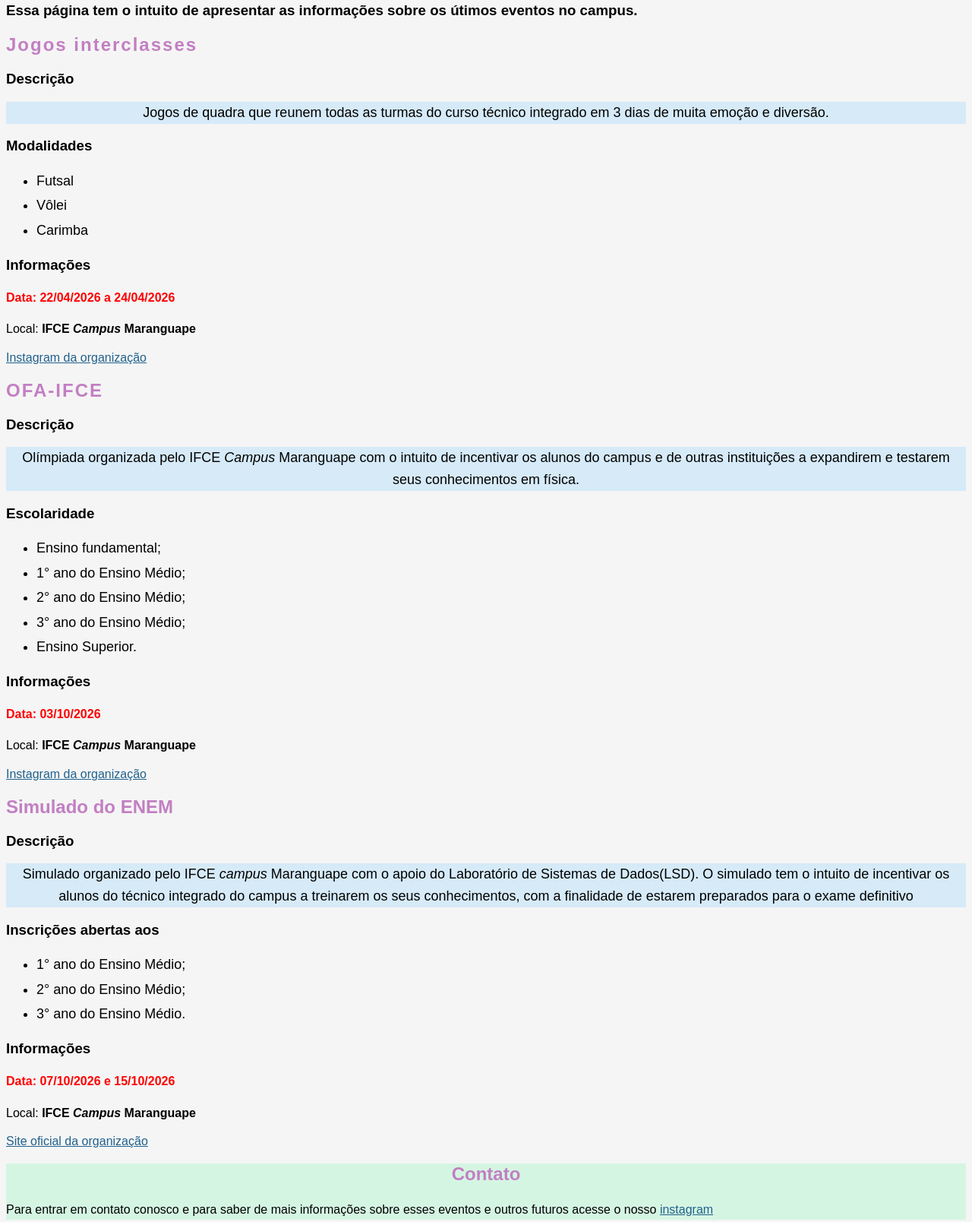
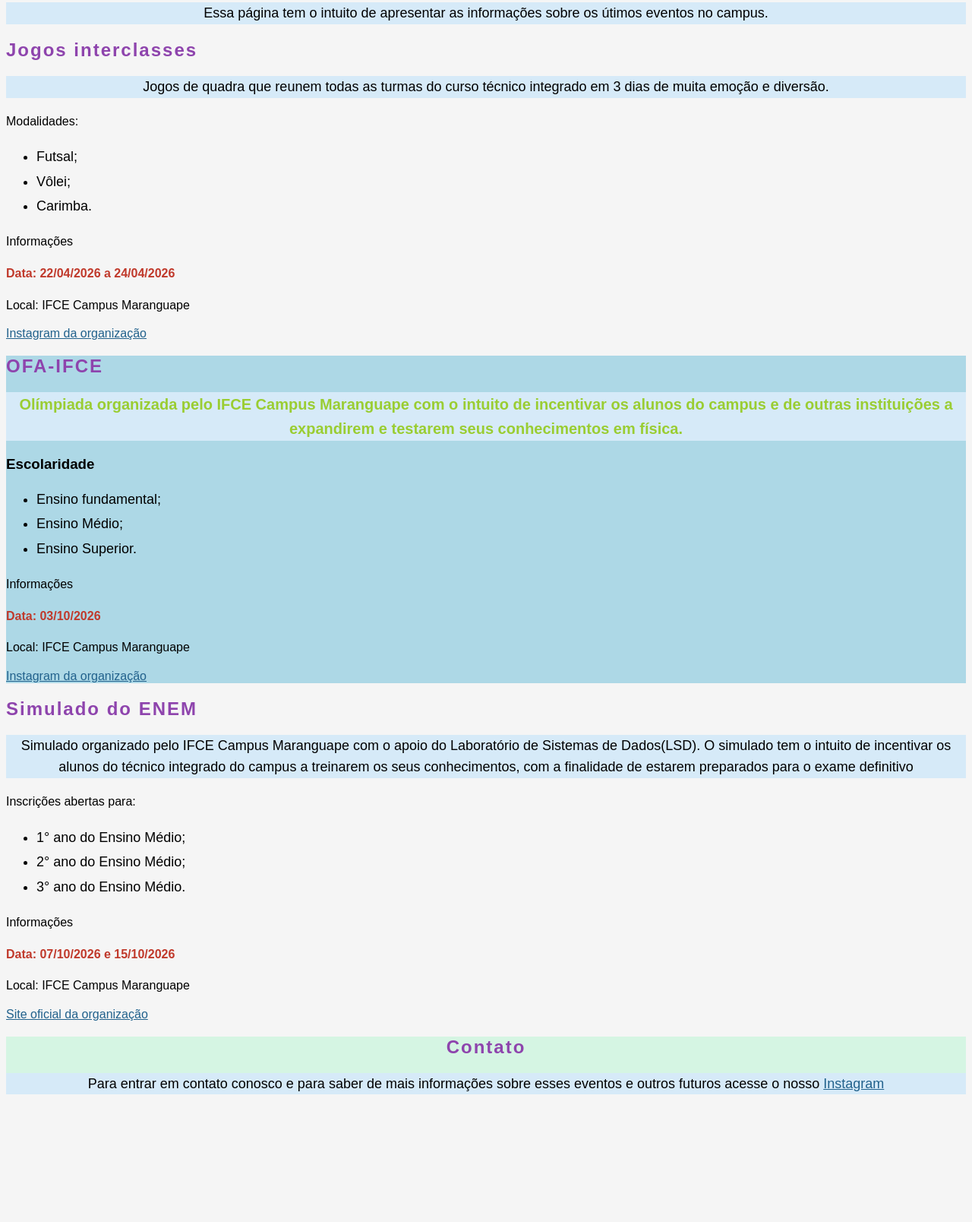
Before and after one commit to llMat1/Agenda-CSS, a plain HTML site: page index.html in a window 1280 px wide. Shown: the part 87-1695 px from the top of the page at 76% size. After the commit the page ends 1545 px from the top, so only its background shows below. Drawn offline with Linux system fonts and the light colour scheme.

Commit message:
HTML / CSS

```diff
--- a/index.html
+++ b/index.html
@@ -1,77 +1,79 @@
+<!--Meu GITHUB-->
+
 <!DOCTYPE html>
 <html>
     <head>
         <title>Agenda de Eventos</title>
         <style>
             body {font-family: Arial, sans-serif; background-color: #f5f5f5;}
-            h1 {color: #1b4f72; font-size: 36px; font-weight: bold; text-align: center; font-family: "Playfair Display", serif;}
-            h2 {color: rgb(194, 127, 194); font-size: 24px;}
+            h2 {color: #8e44ad; font-size: 24px; letter-spacing: 2px;}
             p {font-size: 16px; line-height: 1.6; text-align: justify;}
             ul {font-size: 18px; line-height: 1.8;}
             a {color: #21618c;}
-            a:hover {color: #e74c3c;  }
+            a:hover {color: rgb(231, 76, 60);}
             .descricoes {background-color: #d6eaf8; text-align: center; font-size: 18px;}
-            .titulos_eventos {letter-spacing: 2px;}
-            .datas {color: red; font-weight: bold;}
-            #contatos {background-color: #d5f5e3; text-align: center;}
+            .datas {color: #c0392b; font-weight: bold;}
+            #contato {background-color: #d5f5e3; text-align: center;}
+            #titulo_principal {color: rgb(27, 80, 116); font-size: 36px; font-weight: bold; text-align: center; font-family: "Playfair Display", serif;}
+            .evento-destaque {background-color: lightblue;}
+            .evento-destaque .descricoes {color: yellowgreen; font-size: 20px; font-weight: bold;}
         </style>
     </head>
     <body>
         <main>
             <header>
-                <h1>Eventos do IFCE <i>Campus</i> Maranguape</h1>
-                <h3>Essa página tem o intuito de apresentar as informações sobre os útimos eventos no campus.</h3>
+                <h1 id="titulo_principal">Eventos do IFCE Campus Maranguape</h1>
+                <p class="descricoes">Essa página tem o intuito de apresentar as informações sobre os útimos eventos no campus.</p>
             </header>
+
             <section>
-                <h2 class="titulos_eventos">Jogos interclasses</h2>
-                <h3>Descrição</h3>
+                <h2>Jogos interclasses</h2>
                 <p class="descricoes">Jogos de quadra que reunem todas as turmas do curso técnico integrado em 3 dias de muita emoção e diversão.</p>
-                <h3>Modalidades</h3>
+                <p>Modalidades:</p>
                 <ul>
-                    <li>Futsal</li>
-                    <li>Vôlei</li>
-                    <li>Carimba</li>
+                    <li>Futsal;</li>
+                    <li>Vôlei;</li>
+                    <li>Carimba.</li>
                 </ul>
-                <h3>Informações</h3>
-                <p class="datas">Data: <b>22/04/2026 a 24/04/2026</b></p>
-                <p>Local: <b>IFCE <i>Campus</i> Maranguape</b></p>
+                <p>Informações</p>
+                <p class="datas">Data: 22/04/2026 a 24/04/2026</p>
+                <p>Local: IFCE Campus Maranguape</p>
                 <a href="https://www.instagram.com/ed.fisica.ifcempe/">Instagram da organização</a>
             </section>
-            <section>
-                <h2 class="titulos_eventos">OFA-IFCE</h2>
-                <h3>Descrição</h3>
-                <p class="descricoes">Olímpiada organizada pelo IFCE <i>Campus</i> Maranguape com o intuito de incentivar os alunos do campus e de outras instituições a expandirem e testarem seus conhecimentos em física.</p>
+
+            <section class="evento-destaque">
+                <h2>OFA-IFCE</h2>
+                <p class="descricoes">Olímpiada organizada pelo IFCE Campus Maranguape com o intuito de incentivar os alunos do campus e de outras instituições a expandirem e testarem seus conhecimentos em física.</p>
                 <h3>Escolaridade</h3>
                 <ul>
                     <li>Ensino fundamental;</li>
-                    <li>1° ano do Ensino Médio;</li>
-                    <li>2° ano do Ensino Médio;</li>
-                    <li>3° ano do Ensino Médio;</li>
+                    <li>Ensino Médio;</li>
                     <li>Ensino Superior.</li>
                 </ul>
-                <h3>Informações</h3>
-                <p class="datas">Data: <b>03/10/2026</b></p>
-                <p>Local: <b>IFCE <i>Campus</i> Maranguape</b></p>
+                <p>Informações</p>
+                <p class="datas">Data: 03/10/2026</p>
+                <p>Local: IFCE Campus Maranguape</p>
                 <a href="https://www.instagram.com/coi_maranguape?utm_source=ig_web_button_share_sheet&dlrf=ZDNlZDc0MzIxNw==">Instagram da organização</a>
             </section>
+
             <section>
-                <h2 class="titulo_eventos">Simulado do ENEM</h2>
-                <h3>Descrição</h3>
-                <p class="descricoes">Simulado organizado pelo IFCE <i>campus</i> Maranguape com o apoio do Laboratório de Sistemas de Dados(LSD). O simulado tem o intuito de incentivar os alunos do técnico integrado do campus a treinarem os seus conhecimentos, com a finalidade de estarem preparados para o exame definitivo</p>
-                <h3>Inscrições abertas aos</h3>
+                <h2>Simulado do ENEM</h2>
+                <p class="descricoes">Simulado organizado pelo IFCE Campus Maranguape com o apoio do Laboratório de Sistemas de Dados(LSD). O simulado tem o intuito de incentivar os alunos do técnico integrado do campus a treinarem os seus conhecimentos, com a finalidade de estarem preparados para o exame definitivo</p>
+                <p>Inscrições abertas para:</p>
                 <ul>
                     <li>1° ano do Ensino Médio;</li>
                     <li>2° ano do Ensino Médio;</li>
                     <li>3° ano do Ensino Médio.</li>
                 </ul>
-                <h3>Informações</h3>
-                <p class="datas">Data: <b>07/10/2026 e 15/10/2026</b></p>
-                <p>Local: <b>IFCE <i>Campus</i> Maranguape</b></p>
+                <p>Informações</p>
+                <p class="datas">Data: 07/10/2026 e 15/10/2026</p>
+                <p>Local: IFCE Campus Maranguape</p>
                 <a href="http://lsd.maranguape.ifce.edu.br">Site oficial da organização</a>
             </section>
-            <section id="contatos">
+
+            <section id="contato">
                 <h2>Contato</h2>
-                <p>Para entrar em contato conosco e para saber de mais informações sobre esses eventos e outros futuros acesse o nosso <a href="https://www.instagram.com/ifcemaranguape?utm_source=ig_web_button_share_sheet&mdxt=ZDNlZDc0MzIxNw==">instagram</a></p>
+                <p class="descricoes">Para entrar em contato conosco e para saber de mais informações sobre esses eventos e outros futuros acesse o nosso <a href="https://www.instagram.com/ifcemaranguape?utm_source=ig_web_button_share_sheet&mdxt=ZDNlZDc0MzIxNw==">Instagram</a></p>
             </section>
         </main>
     </body>
```
